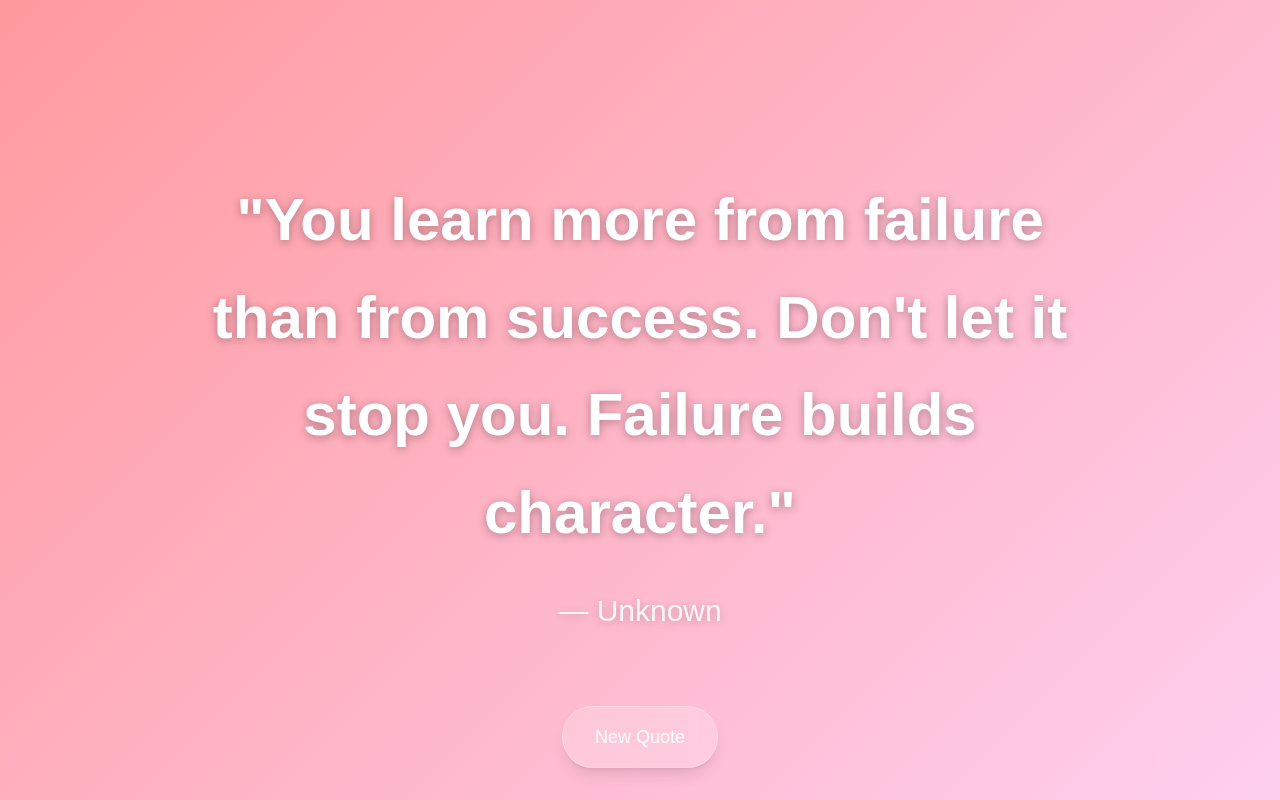
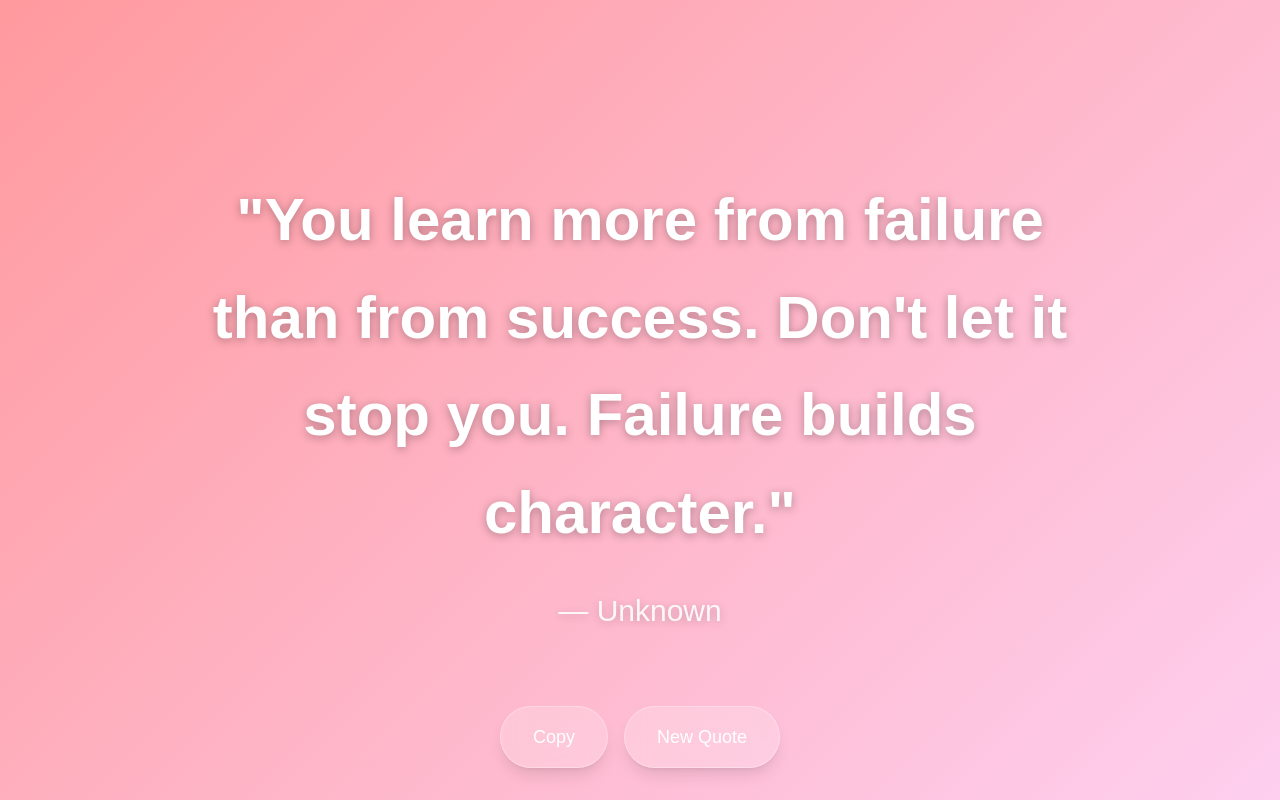
Before and after one commit to DanCondie87/quotedrop, a Next.js app: page / in a window 1280 px wide. Built offline with nearby package versions, Linux system fonts and the light colour scheme.

Commit message:
feat: US-004 Copy to Clipboard

```diff
--- a/src/app/page.tsx
+++ b/src/app/page.tsx
@@ -8,10 +8,23 @@ import { getRandomGradient } from '@/lib/gradients';
 export default function Home() {
   const [quote, setQuote] = useState(() => getRandomQuote());
   const [gradient, setGradient] = useState(() => getRandomGradient());
+  const [copied, setCopied] = useState(false);
 
   const handleNewQuote = () => {
     setQuote(getRandomQuote());
     setGradient(getRandomGradient());
+    setCopied(false); // Reset copied state when getting new quote
+  };
+
+  const handleCopy = async () => {
+    const text = `"${quote.text}" — ${quote.author}`;
+    try {
+      await navigator.clipboard.writeText(text);
+      setCopied(true);
+      setTimeout(() => setCopied(false), 2000);
+    } catch (err) {
+      console.error('Failed to copy:', err);
+    }
   };
 
   return (
@@ -24,6 +37,12 @@ export default function Home() {
       <QuoteCard quote={quote} />
       <div className="fixed bottom-8 left-1/2 -translate-x-1/2 flex gap-4">
         <button
+          onClick={handleCopy}
+          className="px-8 py-4 rounded-full bg-white/20 backdrop-blur-md text-white font-medium text-lg border border-white/30 hover:bg-white/30 active:bg-white/40 transition-all shadow-lg"
+        >
+          {copied ? 'Copied!' : 'Copy'}
+        </button>
+        <button
           onClick={handleNewQuote}
           className="px-8 py-4 rounded-full bg-white/20 backdrop-blur-md text-white font-medium text-lg border border-white/30 hover:bg-white/30 active:bg-white/40 transition-all shadow-lg"
         >
```
Also changed, not shown: 1 other file (tests, documents, lock files or other folders).
